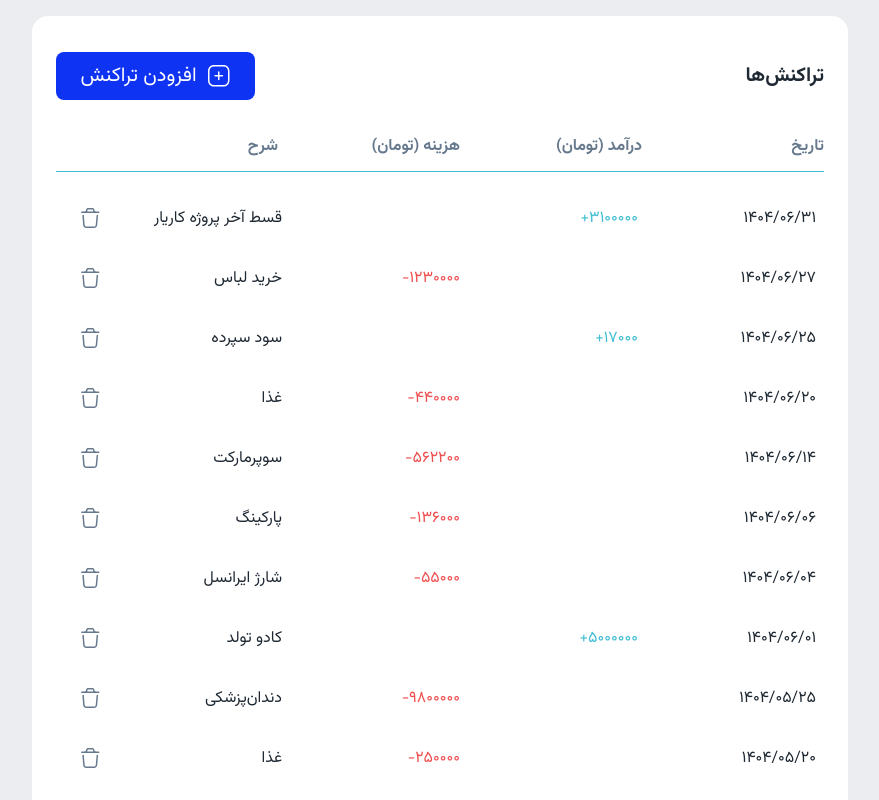
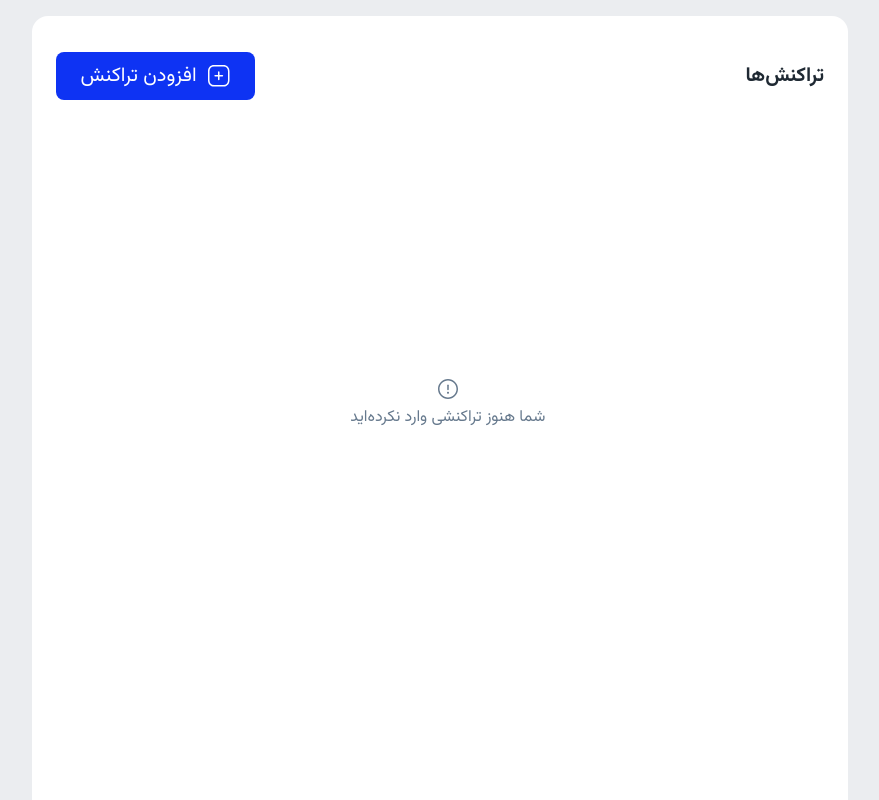
Before and after one commit to fardin-farrokhzad/Expence-Tracker, a React (Vite) app: page / in a window 1280 px wide. Shown: the top 800 px of the page, without its empty margins (200-1079 px from the left). Built offline with nearby package versions, Linux system fonts and the light colour scheme.

Commit message:
refactor App.jsx to use localStorage instead of mock data

```diff
--- a/src/App.jsx
+++ b/src/App.jsx
@@ -1,103 +1,16 @@
-import React, { useState } from 'react';
+import React, { useState, useEffect } from 'react';
 import TransactionTable from './components/TransactionTable/TransactionTable';
 import './App.css';
 
-const mockData = [
-  {
-    id: 1,
-    date: '1404/06/31',
-    description: 'قسط آخر پروژه کاریار',
-    type: 'income',
-    amount: 3100000,
-  },
-  {
-    id: 2,
-    date: '1404/06/27',
-    description: 'خرید لباس',
-    type: 'expense',
-    amount: 1230000,
-  },
-  {
-    id: 3,
-    date: '1404/06/25',
-    description: 'سود سپرده',
-    type: 'income',
-    amount: 17000,
-  },
-  {
-    id: 4,
-    date: '1404/06/20',
-    description: 'غذا',
-    type: 'expense',
-    amount: 440000,
-  },
-  {
-    id: 5,
-    date: '1404/06/14',
-    description: 'سوپرمارکت',
-    type: 'expense',
-    amount: 562200,
-  },
-  {
-    id: 6,
-    date: '1404/06/06',
-    description: 'پارکینگ',
-    type: 'expense',
-    amount: 136000,
-  },
-  {
-    id: 7,
-    date: '1404/06/04',
-    description: 'شارژ ایرانسل',
-    type: 'expense',
-    amount: 55000,
-  },
-  {
-    id: 8,
-    date: '1404/06/01',
-    description: 'کادو تولد',
-    type: 'income',
-    amount: 5000000,
-  },
-  {
-    id: 9,
-    date: '1404/05/25',
-    description: 'دندان‌پزشکی',
-    type: 'expense',
-    amount: 9800000,
-  },
-  {
-    id: 10,
-    date: '1404/05/20',
-    description: 'غذا',
-    type: 'expense',
-    amount: 250000,
-  },
-  {
-    id: 11,
-    date: '1404/05/17',
-    description: 'سوپرمارکت',
-    type: 'expense',
-    amount: 758000,
-  },
-  {
-    id: 12,
-    date: '1404/05/17',
-    description: 'غذا',
-    type: 'expense',
-    amount: 110000,
-  },
-  {
-    id: 13,
-    date: '1404/05/16',
-    description: 'قسط سوم پروژه کاریار',
-    type: 'income',
-    amount: 3100000,
-  },
-];
+function App() {
+  const [data, setData] = useState([]);
 
-function App() {
-  const [data, setData] = useState(mockData);
+  useEffect(() => {
+    const storedData = localStorage.getItem('transactions');
+    if (storedData) {
+      setData(JSON.parse(storedData));
+    }
+  }, []);
 
   // Add transaction
   function addTransaction(transaction) {
@@ -105,12 +18,20 @@ function App() {
       ...transaction,
       id: Date.now(),
     };
-    setData(prev => [newTransaction, ...prev]);
+    setData(prev => {
+      const newData = [newTransaction, ...prev];
+      localStorage.setItem('transactions', JSON.stringify(newData));
+      return newData;
+    });
   }
 
   // Remove transaction
   function removeTransaction(id) {
-    setData(prev => prev.filter(item => item.id !== id));
+    setData(prev => {
+      const newData = prev.filter(item => item.id !== id);
+      localStorage.setItem('transactions', JSON.stringify(newData));
+      return newData;
+    });
   }
 
   return <TransactionTable data={data} addTransaction={addTransaction} removeTransaction={removeTransaction} />;
```
